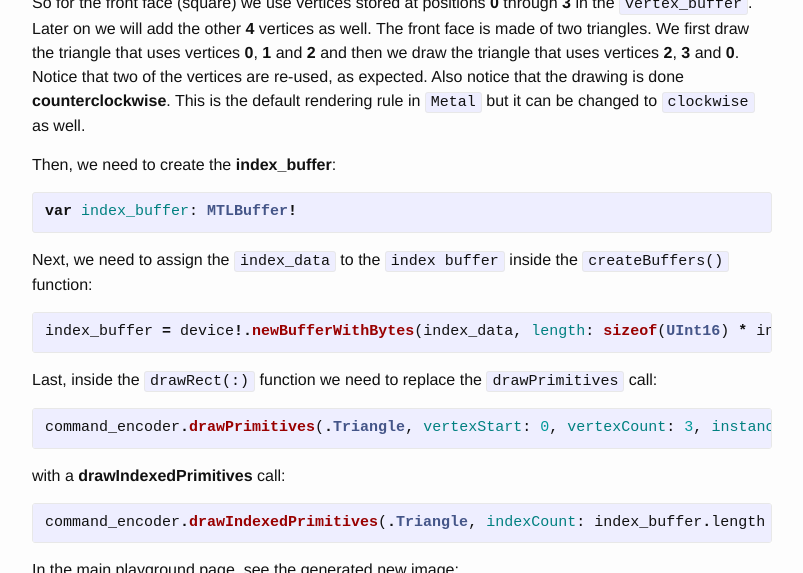
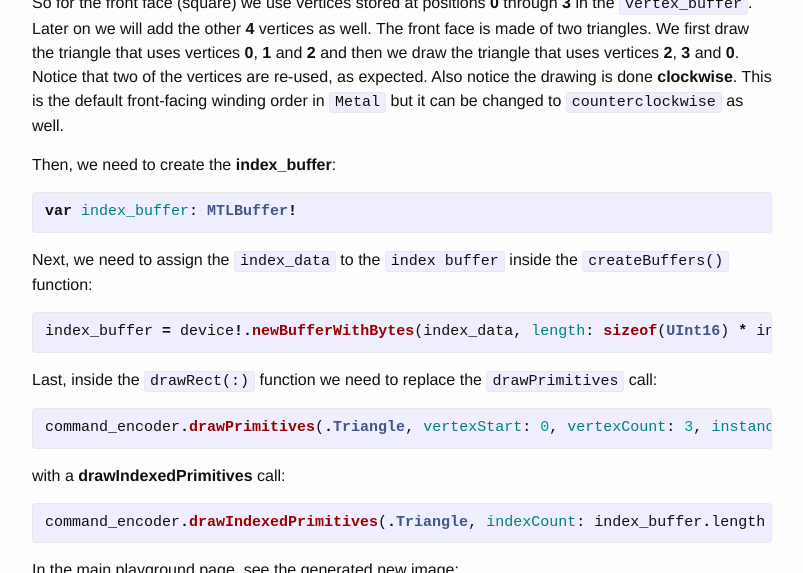
Before and after one commit to AlirioLau/metalkit.github.io, a Jekyll site: the page built from _posts/2016-04-18-using-metalkit-part-9.markdown, in a window 1280 px wide and 900 px high, scrolled down 966 px, cut to the strip 216-789 px from the top of the window. Shown: the whole strip, without its empty margins (238-1041 px from the left). Built offline with Jekyll 4.4.1, drawn with Linux system fonts in a browser that asks for light colours; comment, search, counter and statistics services are not loaded; some of the changed text lies outside the part shown.

Commit message:
initial commit

```diff
--- a/_posts/2016-04-18-using-metalkit-part-9.markdown
+++ b/_posts/2016-04-18-using-metalkit-part-9.markdown
@@ -1,6 +1,7 @@
 ---
 published: true
 title: Using MetalKit part 9
+summary: <div><div style="display:inline-block;"><img src = "https://raw.githubusercontent.com/MetalKit/images/master/chapter09_8.png" alt="Metal" height="160" width="160"></div><div style="display:inline-block; width:75%; padding-left:1.5em; color:grey; vertical-align:middle;">Moving to 3D rendering. Introducing index buffers that are useful for vertex reusing. Presenting the front-facing winding orders and the culling modes. Introducing the concept of depth. Building a model-view-projection matrix. Describing the viewing frustum. Using rotation updating each frame to create an animated spinning effect.</div></div>
 layout: post
 ---
 I bet many of you missed the `MetalKit` series, so today we are returning back to it, and we will learn how to draw 3D content in `Metal`. Let's continue working on our playground and pick up where we left off in [part 8](http://metalkit.org/2016/03/07/using-metalkit-part-8.html) of the series.
@@ -28,7 +29,7 @@
 
 ![alt text](https://github.com/MetalKit/images/blob/master/chapter09_1.jpg?raw=true "1")
 
-So for the front face (square) we use vertices stored at positions __0__ through __3__ in the `vertex_buffer`. Later on we will add the other __4__ vertices as well. The front face is made of two triangles. We first draw the triangle that uses vertices __0__, __1__ and __2__ and then we draw the triangle that uses vertices __2__, __3__ and __0__. Notice that two of the vertices are re-used, as expected. Also notice that the drawing is done __counterclockwise__. This is the default rendering rule in `Metal` but it can be changed to `clockwise` as well.
+So for the front face (square) we use vertices stored at positions __0__ through __3__ in the `vertex_buffer`. Later on we will add the other __4__ vertices as well. The front face is made of two triangles. We first draw the triangle that uses vertices __0__, __1__ and __2__ and then we draw the triangle that uses vertices __2__, __3__ and __0__. Notice that two of the vertices are re-used, as expected. Also notice the drawing is done __clockwise__. This is the default front-facing winding order in `Metal` but it can be changed to `counterclockwise` as well.
 
 Then, we need to create the __index_buffer__:
 
@@ -118,7 +119,7 @@
 
 ![alt text](https://github.com/MetalKit/images/blob/master/chapter09_4.png?raw=true "4")
 
-Hmm... the cube almost looks right, but something is still missing. The next transformation the pixels need to go through is from `world space` to `camera space`. Everything we see on the screen is `viewed` by a virtual camera through a __frustum__ (pyramidal shape) that has a __near__ and __far__ planes to limit the `view (camera) space:
+Hmm... the cube almost looks right, but something is still missing. The next transformation the pixels need to go through is from `world space` to `camera space`. Everything we see on the screen is _viewed_ by a virtual camera through a __frustum__ (pyramidal shape) that has a __near__ and __far__ planes to limit the view (camera) space:
 
 ![alt text](https://github.com/MetalKit/images/blob/master/chapter09_5.png?raw=true "5")
 
```
Also changed, not shown: 4 other files.
